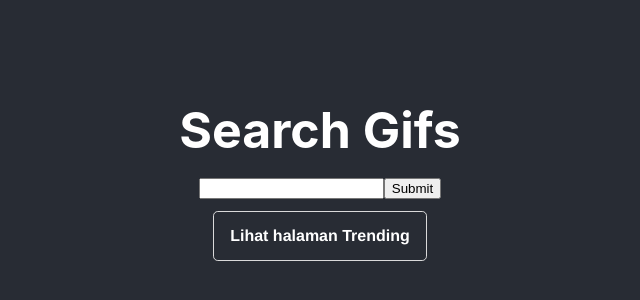
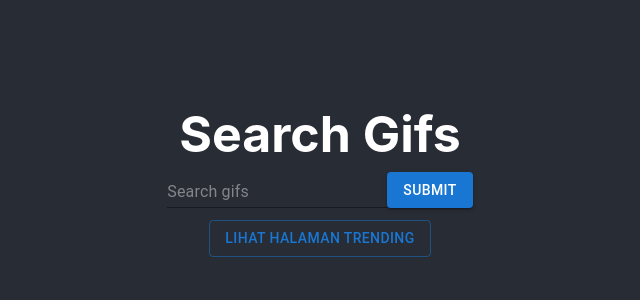
Before and after one commit to AriefDaffa/Lagalio, a React (Create React App) app: page / in a window 1280 px wide. Shown: the part 214-514 px from the top of the page, without its empty margins (320-960 px from the left). Built offline with nearby package versions, Linux system fonts and the light colour scheme.

Commit message:
feat: module 5 ses 2 exercise

```diff
--- a/package.json
+++ b/package.json
@@ -3,6 +3,9 @@
   "version": "0.1.0",
   "private": true,
   "dependencies": {
+    "@emotion/react": "^11.9.0",
+    "@emotion/styled": "^11.8.1",
+    "@mui/material": "^5.6.1",
     "@reduxjs/toolkit": "^1.8.1",
     "@testing-library/jest-dom": "^5.16.2",
     "@testing-library/react": "^12.1.4",
--- /dev/null
+++ b/src/components/searchbar/index.js
@@ -0,0 +1,17 @@
+import React from 'react';
+import Input from '@mui/material/Input';
+
+const SearchBar = ({ searchQuery, handleChange }) => {
+	return (
+		// <input type="text" value={searchQuery} onChange={(e) => handleChange(e)} />
+		<Input
+			placeholder="Search gifs"
+			type="text"
+			value={searchQuery}
+			onChange={(e) => handleChange(e)}
+			style={{ color: 'white' }}
+		/>
+	);
+};
+
+export default SearchBar;
--- a/src/components/searchbar/index.jsx
+++ /dev/null
@@ -1,9 +0,0 @@
-import React from 'react';
-
-const SearchBar = ({ searchQuery, handleChange }) => {
-	return (
-		<input type="text" value={searchQuery} onChange={(e) => handleChange(e)} />
-	);
-};
-
-export default SearchBar;
--- a/src/pages/home/home.css
+++ b/src/pages/home/home.css
@@ -7,7 +7,7 @@
 .link{
     text-decoration: none;
     font-size: 24px;
-    padding: 0 12px;
+    padding: 12px;
 }
 
 .link:hover{
--- a/src/pages/home/index.js
+++ b/src/pages/home/index.js
@@ -4,6 +4,7 @@ import { Link } from 'react-router-dom';
 import { SearchBar } from '../../components';
 import { insertResult } from '../../redux/slice/result-slice';
 import Gif from '../../components/Gif';
+import { Button } from '@mui/material';
 import './home.css';
 
 const Home = () => {
@@ -33,10 +34,13 @@ const Home = () => {
 			<div className="title">Search Gifs</div>
 			<form onSubmit={handleSubmit}>
 				<SearchBar searchQuery={searchQuery} handleChange={handleChange} />
-				<input type="submit" />
+				<Button type="submit" variant="contained">
+					Submit
+				</Button>
 			</form>
 			<Link to="/trending" className="link">
-				<div className="link-container">Lihat halaman Trending</div>
+				{/* <div className="link-container">Lihat halaman Trending</div> */}
+				<Button variant="outlined">Lihat halaman Trending</Button>
 			</Link>
 
 			{value.map((data) => (
--- a/src/pages/trending/index.js
+++ b/src/pages/trending/index.js
@@ -1,3 +1,4 @@
+import { Button } from '@mui/material';
 import React, { useEffect } from 'react';
 import { useDispatch, useSelector } from 'react-redux';
 import { Link } from 'react-router-dom';
@@ -25,7 +26,7 @@ const Trending = () => {
 		<div>
 			<div className="title">Halaman Trending</div>
 			<Link to="/" className="link">
-				<div className="link-container">Kembali ke Homepage</div>
+				<Button variant="outlined">Kembali ke homepage</Button>
 			</Link>
 			{result.map((data) => (
 				<Gif
```
Also changed, not shown: .eslintrc.json, 1 other file (tests, documents, lock files or other folders).
